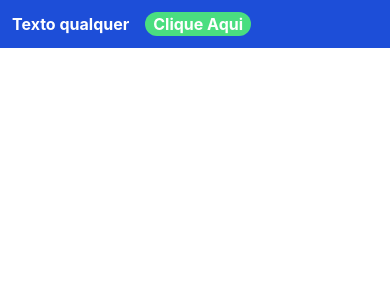
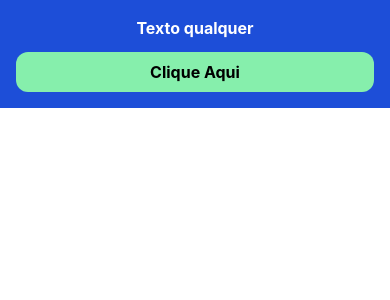
Before and after one commit to igorribery/react-curso, a React (Vite) app: page / in a window 390 px wide. Shown: the top 300 px of the page. Built offline with nearby package versions, Linux system fonts and the light colour scheme.

Commit message:
responsividade no tailwindCSS

```diff
--- a/src/App.tsx
+++ b/src/App.tsx
@@ -1,10 +1,10 @@
 const App = () => {
 
   return (
-    <div className='bg-blue-700 text-white p-3 w-auto font-bold'>
+    <div className='bg-blue-700 text-white p-4 text-2x1 font-bold flex flex-col text-center md:flex-row md:text-green-300 lg:text-red-400 lg:justify-between'>
       Texto qualquer
 
-    <button className='bg-green-400 px-2 ml-4 rounded-xl'>Clique Aqui</button>
+    <button className='bg-green-300 text-black p-2 rounded-xl mt-3 md: mt-0 '>Clique Aqui</button>
     </div>
   );
 }
```
